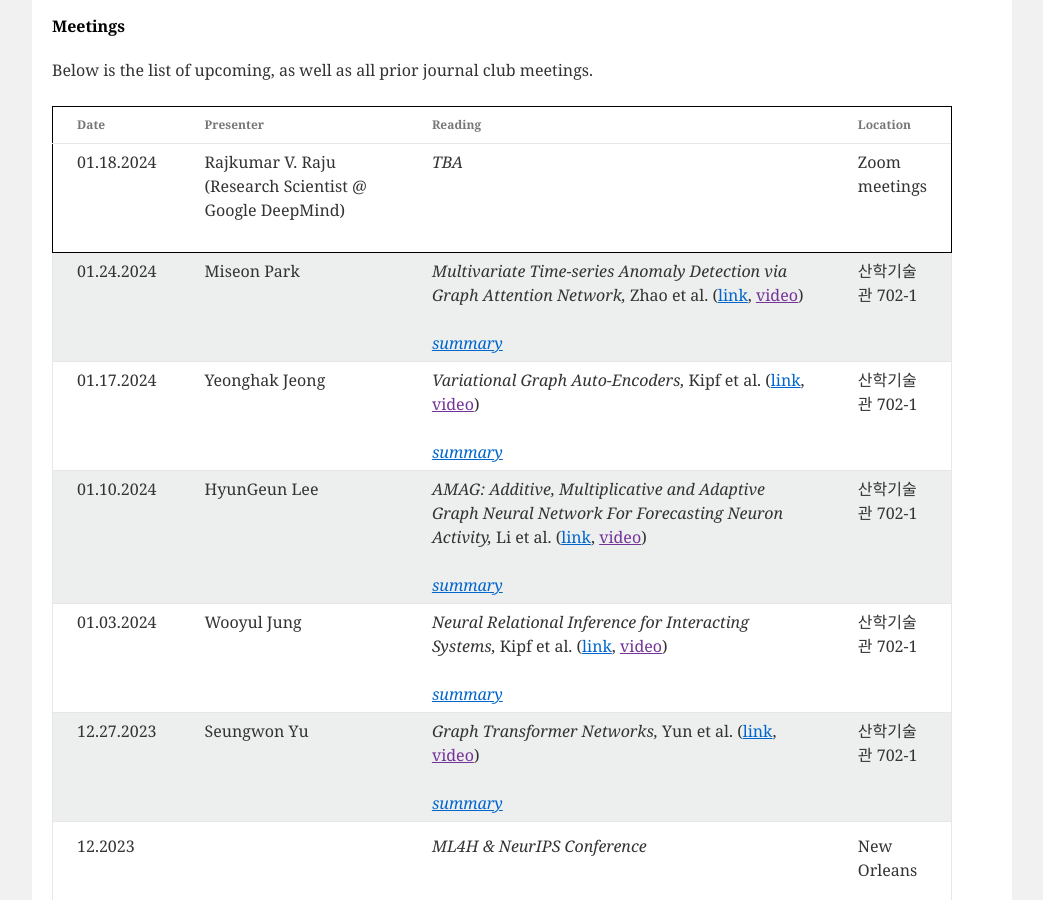
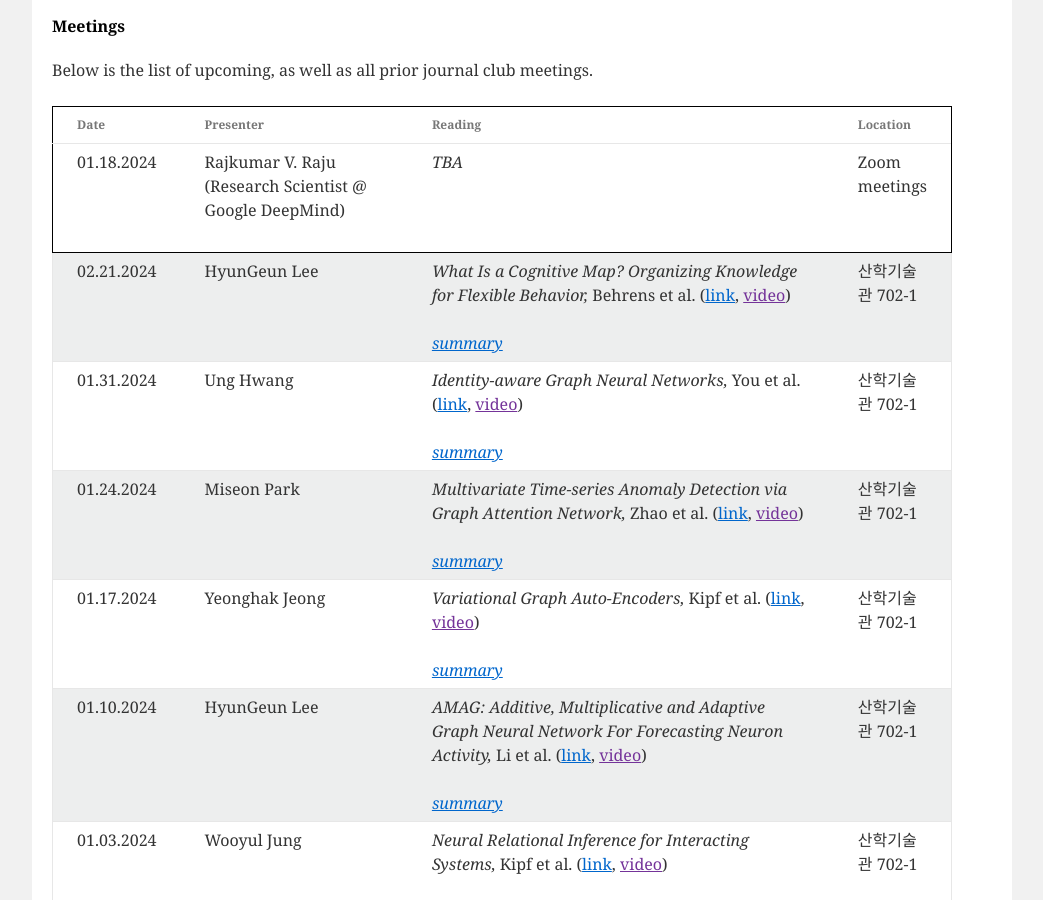
Before and after one commit to niai-lab/GraphML-JC, a Jekyll site: the page built from index.html, in a window 1280 px wide and 900 px high, scrolled down 788 px. Shown: the whole window, without its empty margins (118-1161 px from the left). Built offline with Jekyll 4.4.1, drawn with Linux system fonts in a browser that asks for light colours.

Commit message:
Update meeting_info.yml

```diff
--- a/_data/meeting_info.yml
+++ b/_data/meeting_info.yml
@@ -5,6 +5,23 @@
   url: "None"
   location: "Zoom meetings"
   summary:
+
+- presenter: HyunGeun Lee
+  date: 02.21.2024
+  paper: "What Is a Cognitive Map? Organizing Knowledge for Flexible Behavior"
+  authors: Behrens et al.
+  url: https://www.sciencedirect.com/science/article/pii/S0896627318308560
+  location: "산학기술관 702-1"
+  summary: >
+
+
+- presenter: Ung Hwang
+  date: 01.31.2024
+  paper: "Identity-aware Graph Neural Networks"
+  authors: You et al.
+  url: https://ojs.aaai.org/index.php/AAAI/article/view/17283
+  location: "산학기술관 702-1"
+  summary: >
 
 - presenter: Miseon Park
   date: 01.24.2024
```
